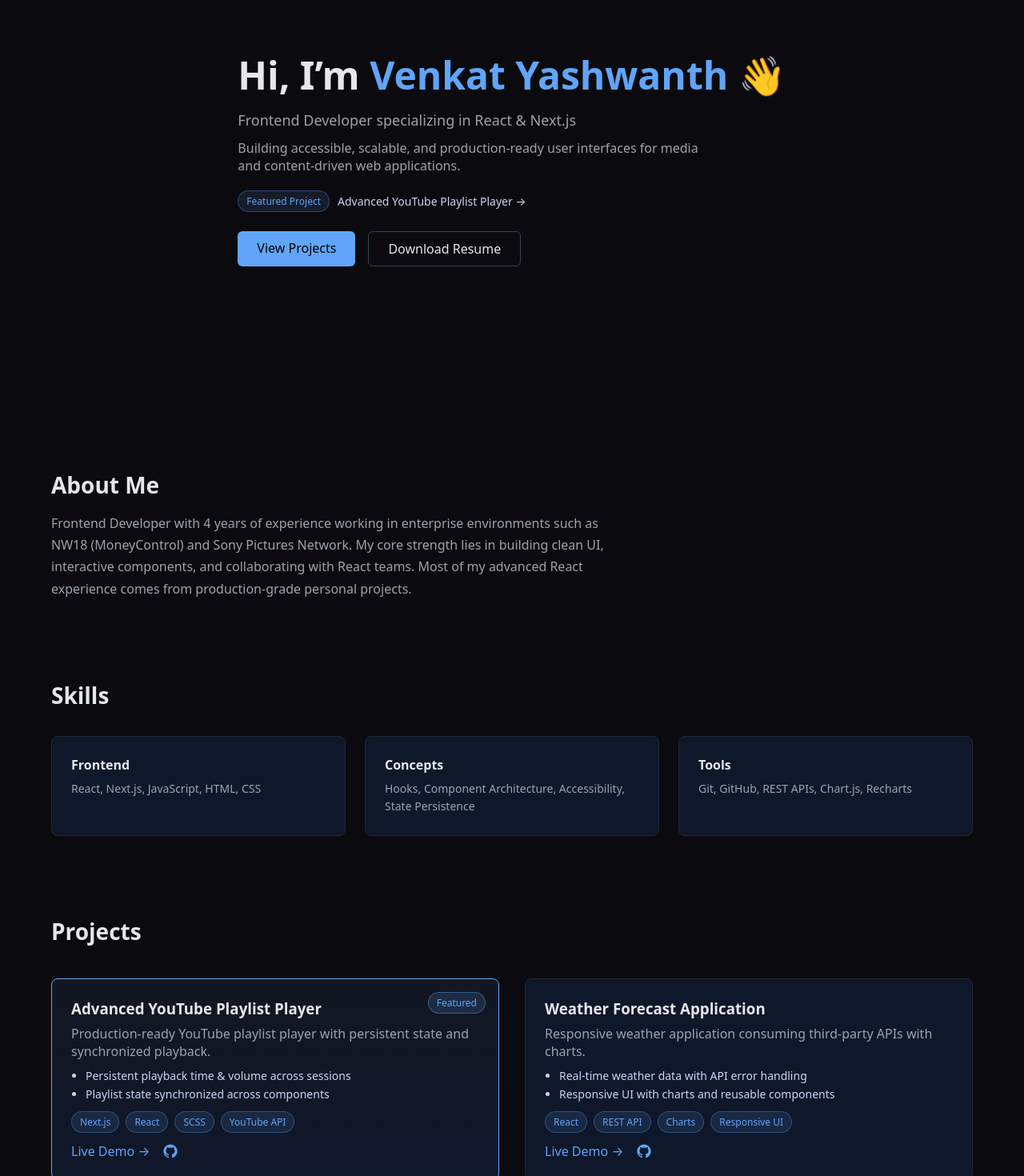
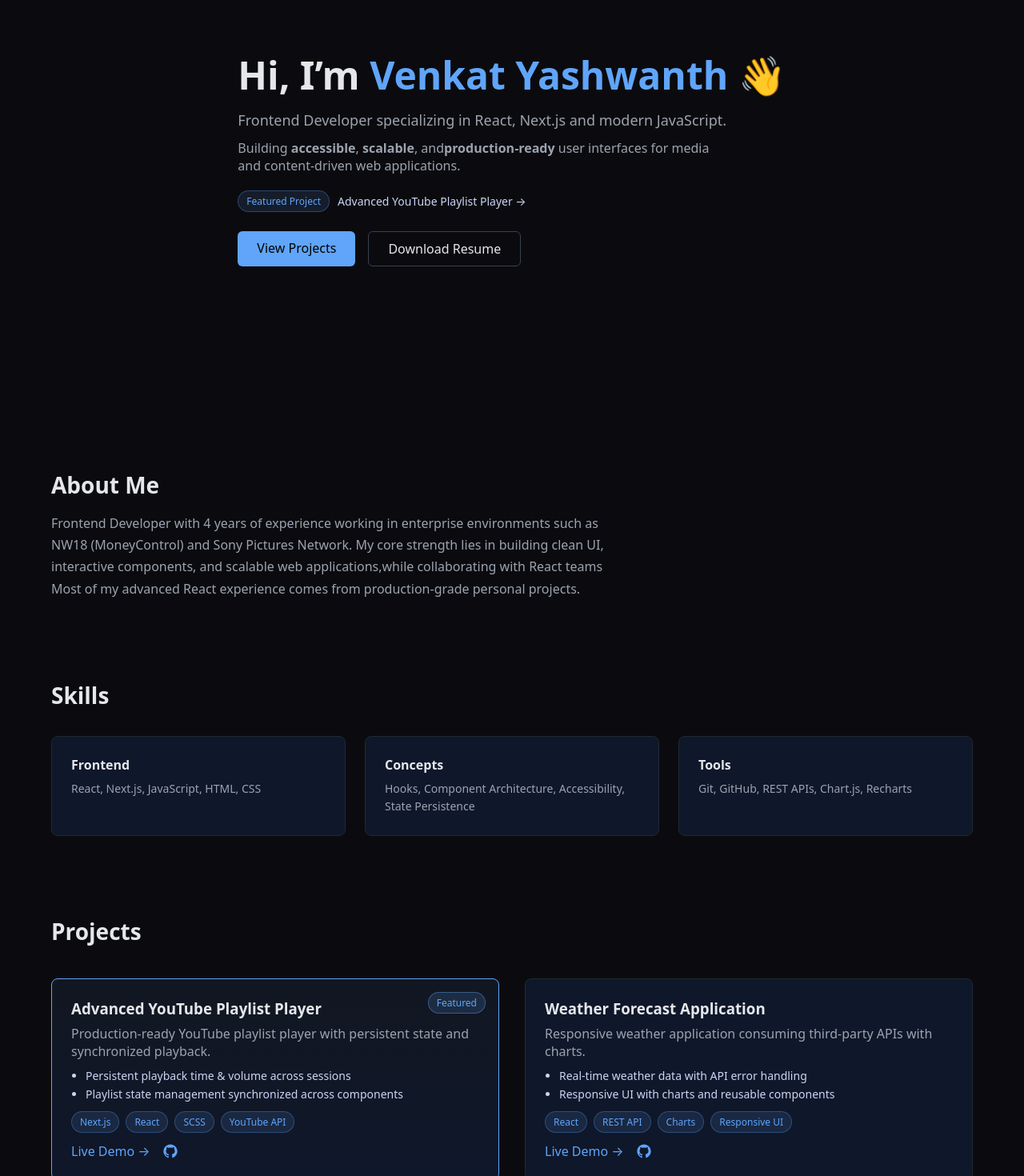
Before and after one commit to venkatyashwanth/resume_software, a Next.js app: page / in a window 1280 px wide. Shown: the part 200-1670 px from the top of the page at 80% size. Built offline with nearby package versions, Linux system fonts and the light colour scheme.

Commit message:
ats proofed

```diff
--- a/src/components/About/About.jsx
+++ b/src/components/About/About.jsx
@@ -7,7 +7,7 @@ export default function About() {
                 Frontend Developer with 4 years of experience working in enterprise
                 environments such as NW18 (MoneyControl) and Sony Pictures Network.
                 My core strength lies in building clean UI, interactive components,
-                and collaborating with React teams. Most of my advanced React
+                and scalable web applications,while collaborating with React teams Most of my advanced React
                 experience comes from production-grade personal projects.
             </p>
         </section>
--- a/src/components/Hero/Hero.jsx
+++ b/src/components/Hero/Hero.jsx
@@ -9,11 +9,12 @@ export default function Hero() {
                 </h1>
 
                 <p className={styles.role}>
-          Frontend Developer specializing in React & Next.js
+                    Frontend Developer specializing in React, Next.js and modern JavaScript.
                 </p>
 
                 <p className={styles.desc}>
-          Building accessible, scalable, and production-ready user interfaces
+                    Building <strong>accessible</strong>, <strong>scalable</strong>, and
+                    <strong>production-ready</strong> user interfaces
                     for media and content-driven web applications.
                 </p>
 
--- a/src/components/Projects/Projects.jsx
+++ b/src/components/Projects/Projects.jsx
@@ -75,7 +75,7 @@ export default function Projects() {
           github="https://github.com/yourusername/yt-player"
           highlights={[
             "Persistent playback time & volume across sessions",
-            "Playlist state synchronized across components",
+            "Playlist state management synchronized across components",
           ]}
           stack={["Next.js", "React", "SCSS", "YouTube API"]}
         />
```
Lines whose indentation alone changed are shown as unchanged.
